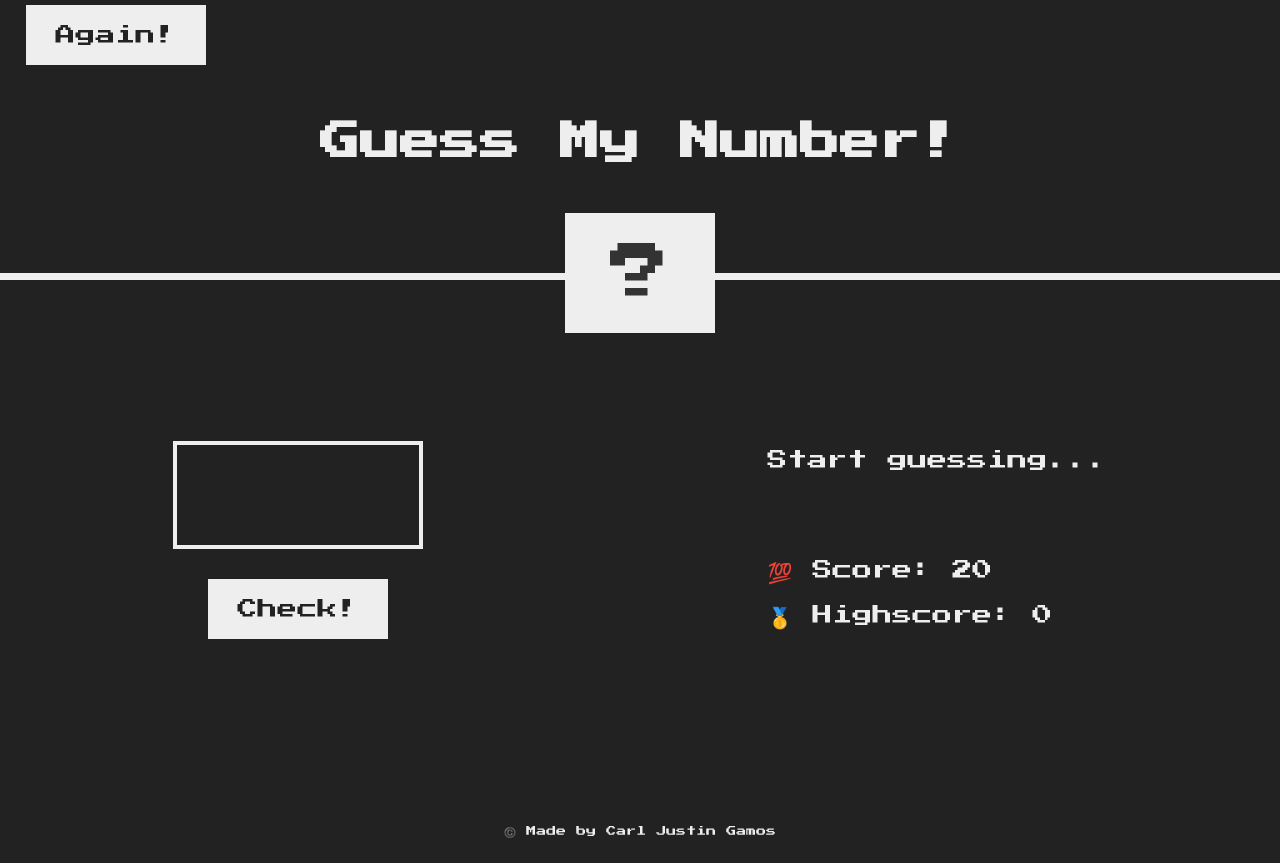
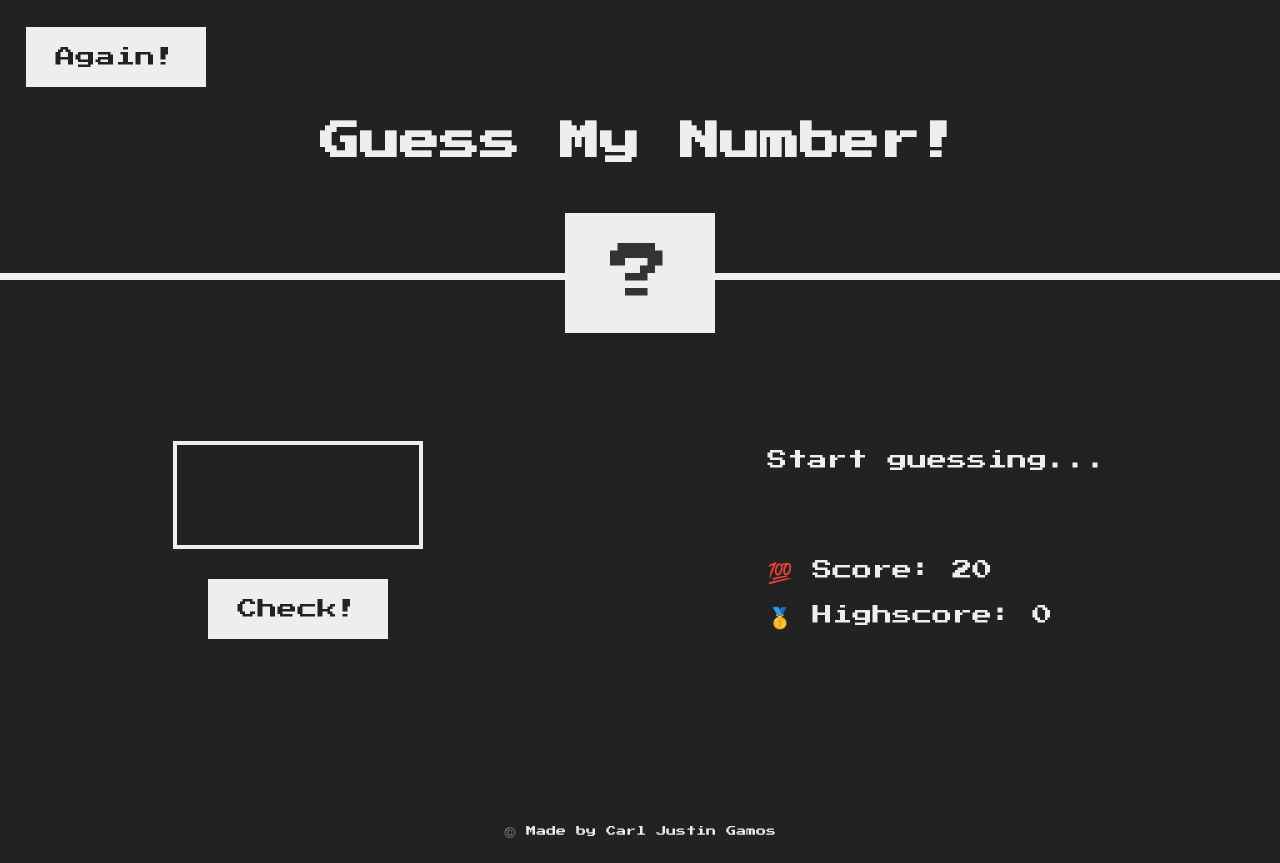
Before and after one commit to cjgamos/Guess-the-number, a plain HTML site: page index.html in a window 1280 px wide. Drawn offline with Linux system fonts and the light colour scheme.

Commit message:
Update style.css

```diff
--- a/style.css
+++ b/style.css
@@ -78,7 +78,7 @@ h1 {
 
 .again {
   position: absolute;
-  top: 2%;
+  top: 10%;
   left: 2%;
 }
 
```
